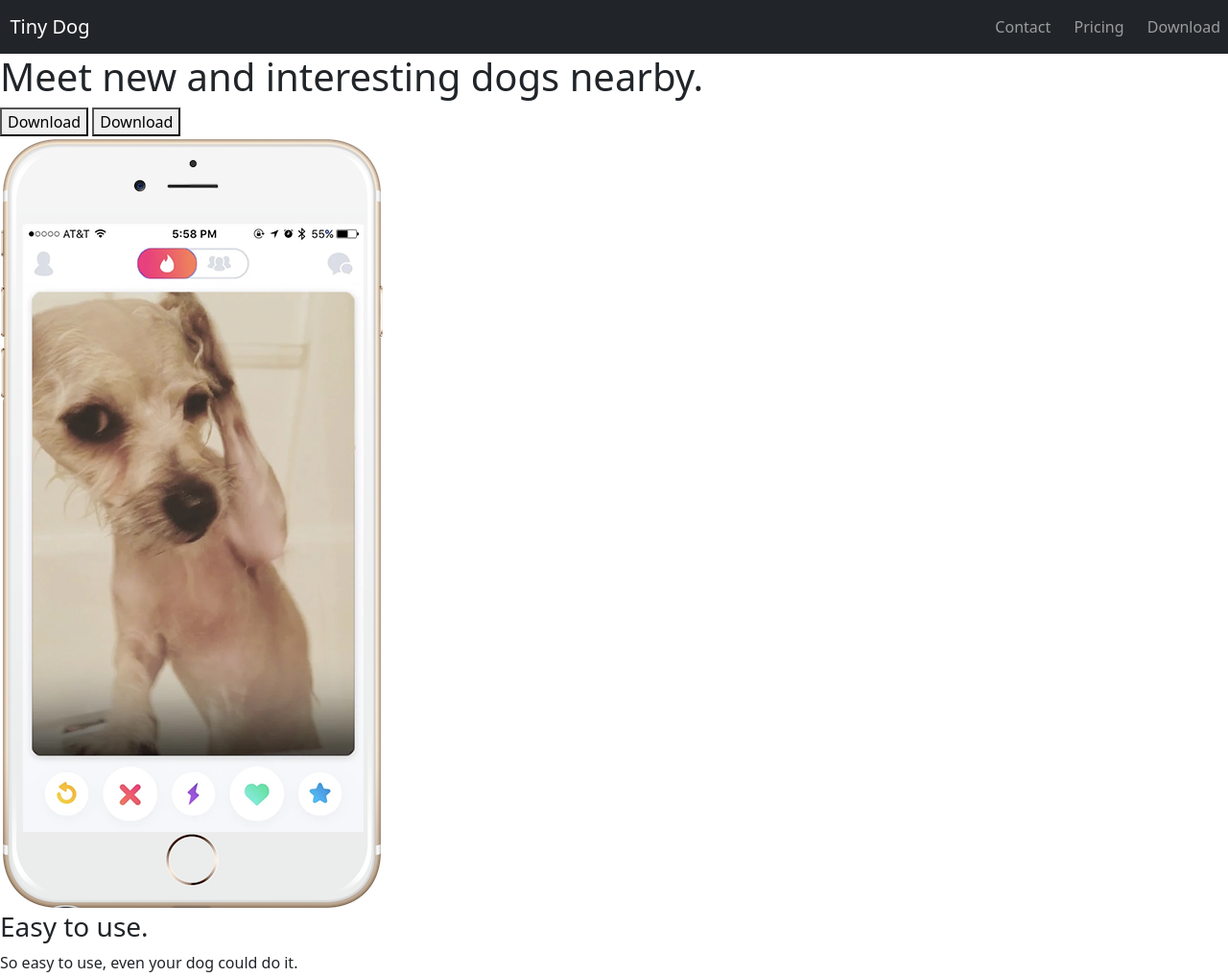
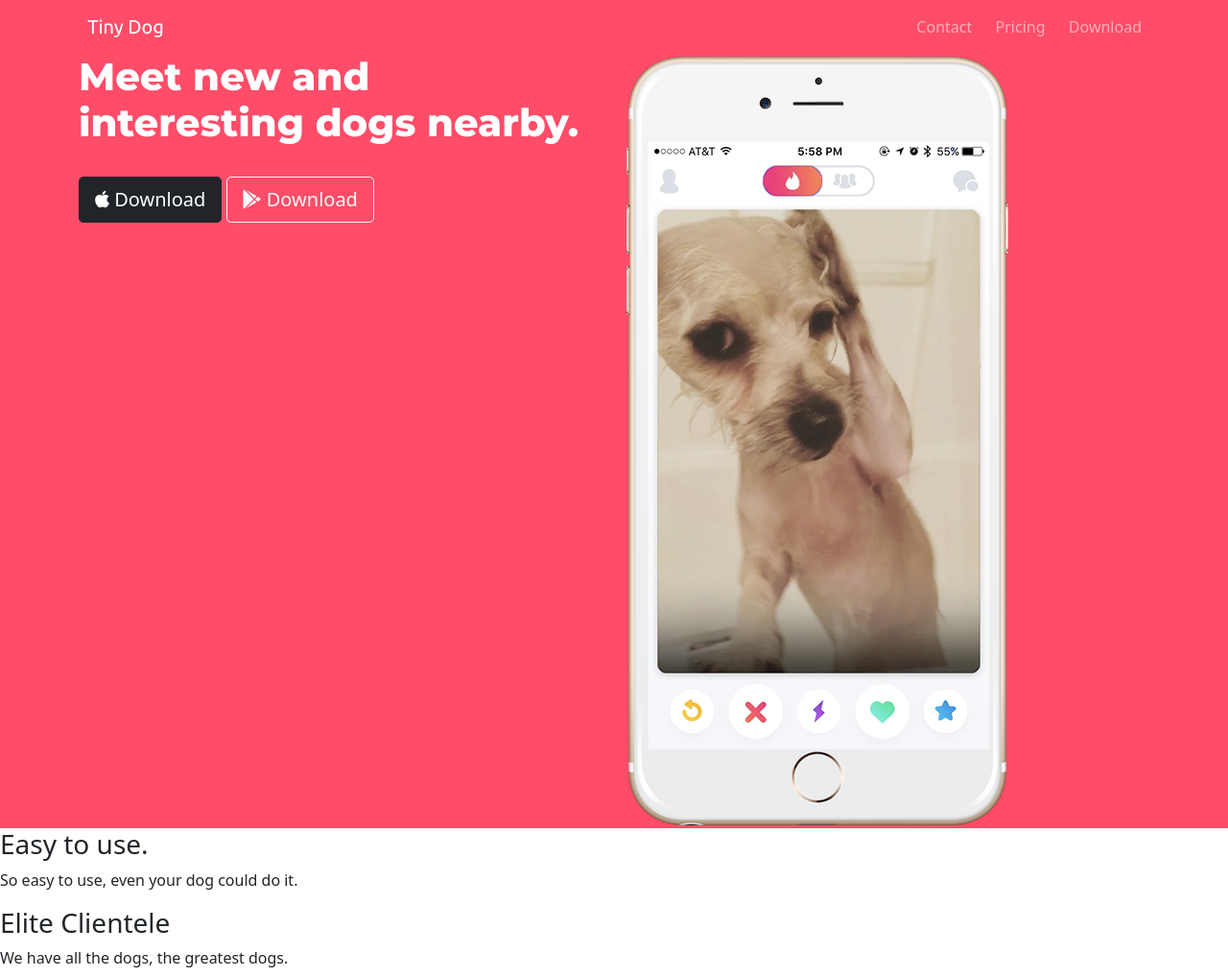
Before and after one commit to methmiranasinghe/Tinger-Starter-Website, a plain HTML site: page index.html in a window 1280 px wide. Shown: the top 1018 px of the page at 96% size. Drawn offline with nearby package versions, Linux system fonts and the light colour scheme.

Commit message:
styles of container

```diff
--- a/css/styles.css
+++ b/css/styles.css
@@ -0,0 +1,34 @@
+#title{
+  background-color: #ff4c68;
+}
+
+.navbar-brand{
+  font-family:'Ubuntu';
+
+}
+
+nav .navbar-nav li a:hover{
+  color:black !important;
+  font-weight: bolder;
+  font-size: 1.5rem;
+
+
+}
+
+h1{
+  font-family:'Montserrat';
+  font-size: 3rem;
+  line-height: 1.5;
+  color: white;
+
+}
+
+.container-fluid{
+  padding: 3% 15%;
+
+}
+
+.btn btn-dark i{
+  font-size: 1rem;
+  text-transform: lowercase;
+}
--- a/index.html
+++ b/index.html
@@ -4,6 +4,10 @@
 <head>
   <meta charset="utf-8">
   <title>TinDog</title>
+  <link rel="stylesheet" href="https://cdnjs.cloudflare.com/ajax/libs/font-awesome/6.0.0-beta3/css/all.min.css" integrity="sha512-Fo3rlrZj/k7ujTnHg4CGR2D7kSs0v4LLanw2qksYuRlEzO+tcaEPQogQ0KaoGN26/zrn20ImR1DfuLWnOo7aBA==" crossorigin="anonymous" referrerpolicy="no-referrer" />
+  <link rel="preconnect" href="https://fonts.googleapis.com">
+  <link rel="preconnect" href="https://fonts.gstatic.com" crossorigin>
+  <link href="https://fonts.googleapis.com/css2?family=Montserrat:wght@800;900&family=Ubuntu:wght@300;400;500;700&display=swap" rel="stylesheet">
   <link rel="stylesheet" href="css/styles.css">
   <script src="https://cdn.jsdelivr.net/npm/bootstrap@5.1.3/dist/js/bootstrap.bundle.min.js" integrity="sha384-ka7Sk0Gln4gmtz2MlQnikT1wXgYsOg+OMhuP+IlRH9sENBO0LRn5q+8nbTov4+1p" crossorigin="anonymous"></script>
   <link href="https://cdn.jsdelivr.net/npm/bootstrap@5.1.3/dist/css/bootstrap.min.css" rel="stylesheet" integrity="sha384-1BmE4kWBq78iYhFldvKuhfTAU6auU8tT94WrHftjDbrCEXSU1oBoqyl2QvZ6jIW3" crossorigin="anonymous">
@@ -13,10 +17,12 @@
 
   <section id="title">
 
+    <div class="container">
+
+
       <!-- Nav Bar -->
-     <nav class="navbar navbar-expand-lg navbar-dark bg-dark">
+      <nav class="navbar navbar-expand-lg navbar-dark">
         <a class="navbar-brand" href=""> &nbsp;&nbsp;Tiny Dog </a>
-
         <button class="navbar-toggler" type="button" data-bs-toggle="collapse" data-bs-target="#navbarTogglerDemo02" aria-controls="navbarTogglerDemo02" aria-expanded="false" aria-label="Toggle navigation">
           <span class="navbar-toggler-icon"></span>
         </button>
@@ -26,27 +32,26 @@
               <a class="nav-link" href="#"> &nbsp; Contact </a>
             </li>
             <li class="nav-item">
-            <a class="nav-link" href="#">  &nbsp; Pricing</a>
+              <a class="nav-link" href="#"> &nbsp; Pricing</a>
             </li>
             <li class="nav-item">
               <a class="nav-link " href="#"> &nbsp; Download</a>
             </li>
-
           </ul>
         </div>
       </nav>
 
-
-
       <!-- Title -->
-
-    <div>
-      <h1>Meet new and interesting dogs nearby.</h1>
-      <button type="button">Download</button>
-      <button type="button">Download</button>
+      <div class="row">
+        <div class="col-lg-6">
+          <h1 class="text">Meet new and interesting dogs nearby. </h1><br>
+          <button type="button"  class="btn btn-dark btn-lg"><i class="fab fa-apple"></i> Download</button>
+          <button type="button"  class="btn btn-outline-light btn-lg"><i class="fab fa-google-play"></i> Download</button>
         </div>
-    <div>
+        <div class="col-lg-6">
           <img src="images/iphone6.png" alt="iphone-mockup">
+        </div>
+      </div>
     </div>
 
   </section>
```
Lines whose indentation alone changed are shown as unchanged.
